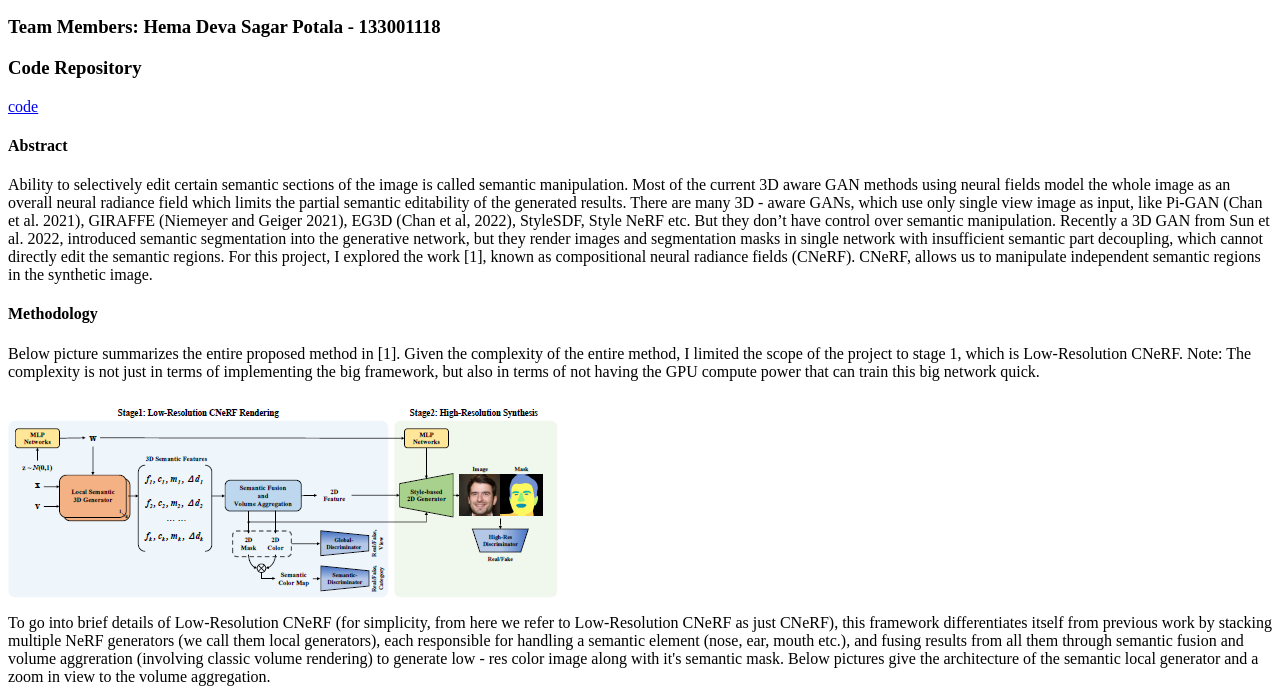
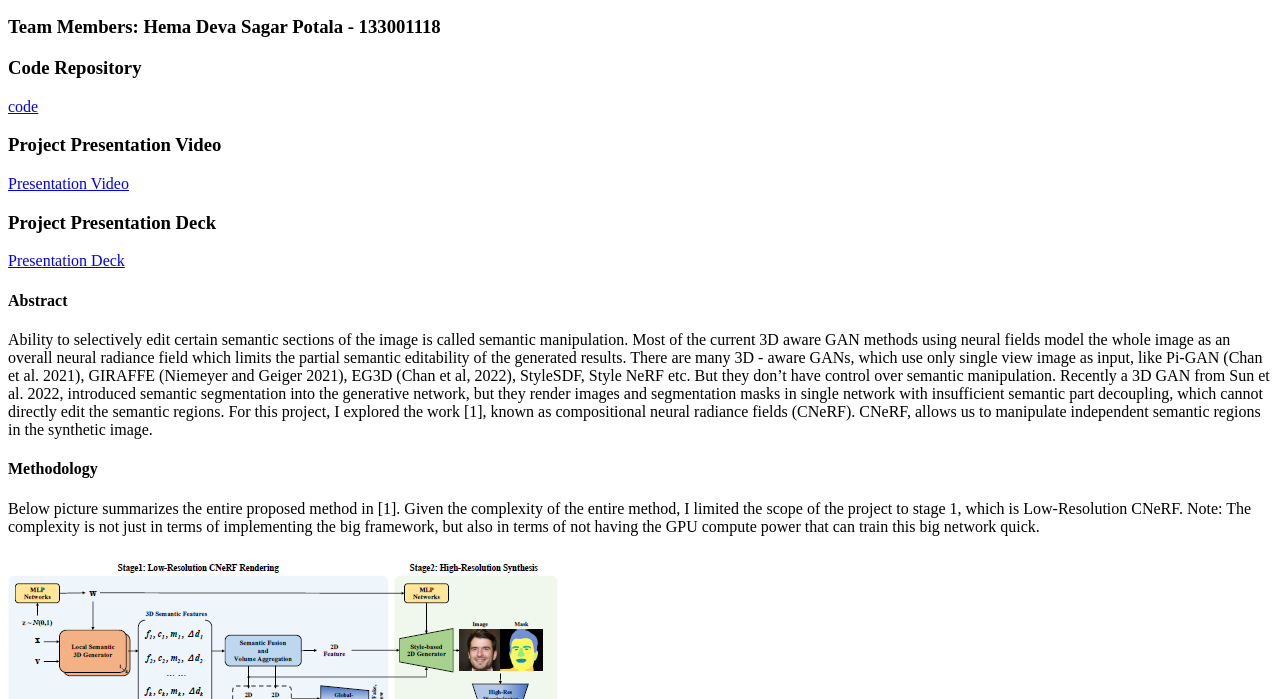
Before and after one commit to HemaDevaSagar35/HemaDevaSagar35.github.io, a plain HTML site: page index.html in a window 1280 px wide. Shown: the part 91-790 px from the top of the page. Drawn offline with Linux system fonts and the light colour scheme.

Commit message:
updated the video links

```diff
--- a/index.html
+++ b/index.html
@@ -4,6 +4,10 @@
 <h3>Team Members: Hema Deva Sagar Potala - 133001118</h3>
 <h3>Code Repository</h3>
 <a href="https://github.com/HemaDevaSagar35/CNeRF">code</a>
+<h3> Project Presentation Video</h3>
+<a href="https://youtu.be/0re7OeKCSi4">Presentation Video</a>
+<h3> Project Presentation Deck</h3>
+<a href="https://docs.google.com/presentation/d/13eHYQIZWily1swGDumF64ZZFGiB-pvMU/edit?usp=share_link&ouid=103058876233531052037&rtpof=true&sd=true">Presentation Deck</a>
 <h4>Abstract</h4>
 <p>Ability to selectively edit certain semantic sections of the image is called semantic manipulation.
 Most of the current 3D aware GAN methods using neural fields model the whole image as an overall neural
```
